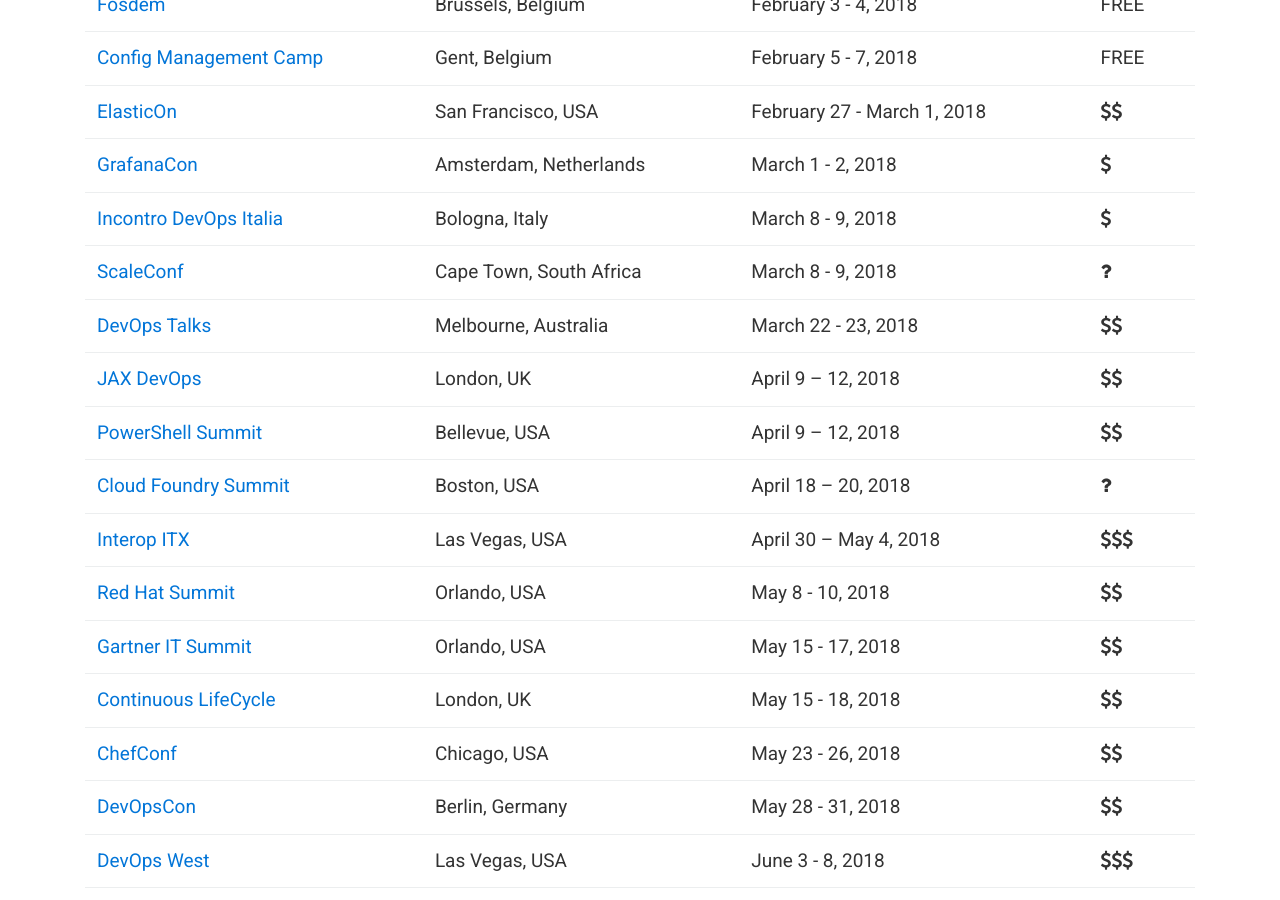
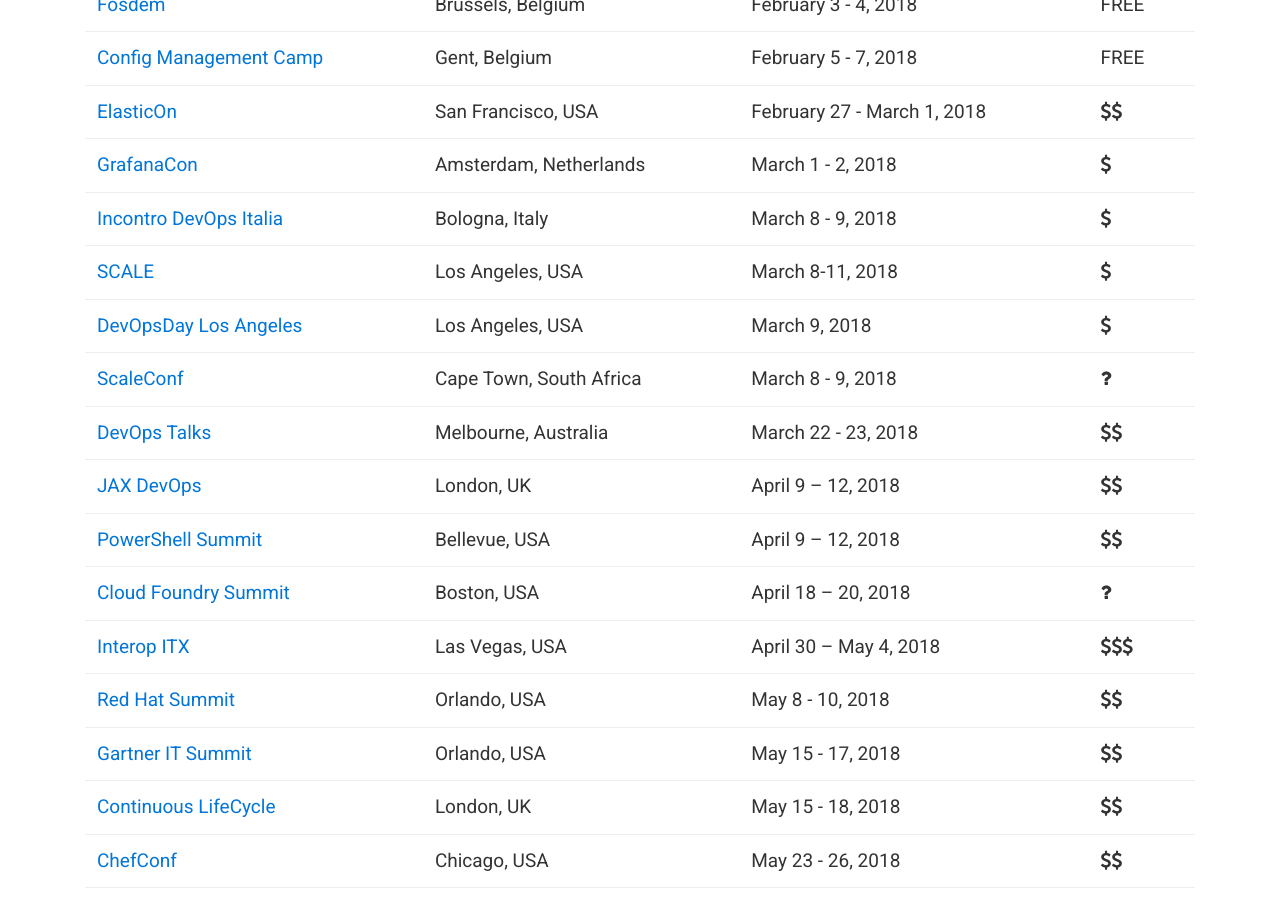
Before and after one commit to finspin/gotodevops.org, a Jekyll site: the page built from index.md, in a window 1280 px wide and 900 px high, scrolled down 337 px. Built offline with Jekyll 4.4.1, drawn with Linux system fonts in a browser that asks for light colours; nearby versions of some CDN libraries.

Commit message:
add scale and devopsday la
add scale and devopsday la

```diff
--- a/_data/conferences.yml
+++ b/_data/conferences.yml
@@ -59,6 +59,24 @@
       country: Italy
   date: March 8 - 9, 2018
   start-date: 1520467200
+  cost: 1
+
+- name: SCALE
+  url: http://socallinuxexpo.org/scale/16x/
+  location:
+      city: Los Angeles
+      country: USA
+  date: March 8-11, 2018
+  start-date: 1520467200
+  cost: 1
+
+- name: DevOpsDay Los Angeles
+  url: http://devopsdays.org/events/2018-los-angeles/
+  location:
+      city: Los Angeles
+      country: USA
+  date: March 9, 2018
+  start-date: 1520589600
   cost: 1
 
 - name: ScaleConf
```
